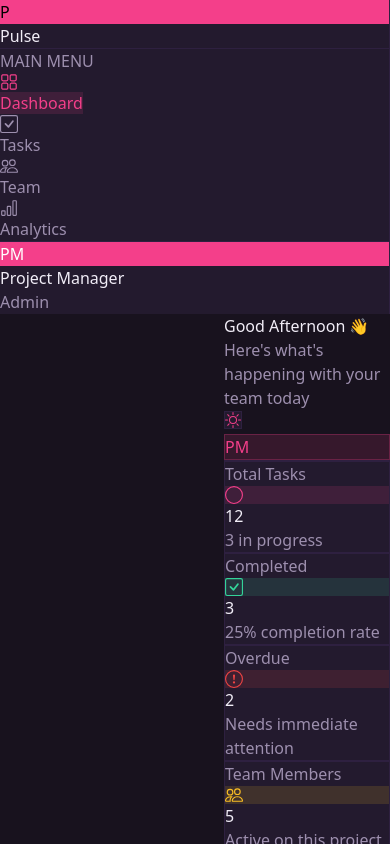
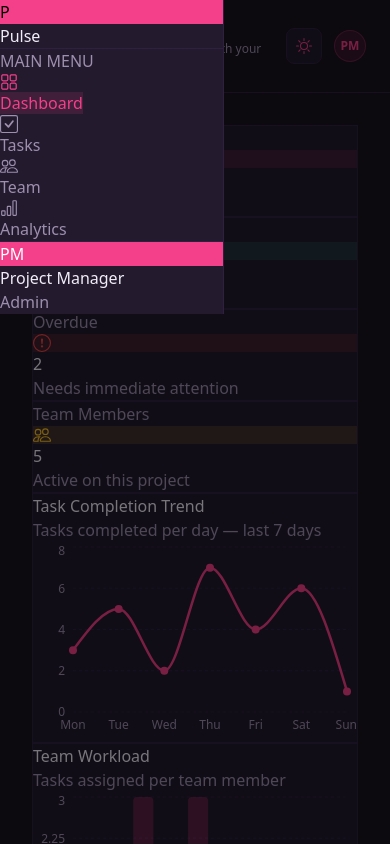
Before and after one commit to munibah1707-cpu/pulse-dashboard, a React (Vite) app: page / in a window 390 px wide. Shown: the top 844 px of the page. Built offline with nearby package versions, Linux system fonts and the light colour scheme.

Commit message:
Task 12: responsive layout, sidebar toggle, mobile overlay

```diff
--- a/src/components/Layout.jsx
+++ b/src/components/Layout.jsx
@@ -1,22 +1,67 @@
 import Sidebar from './Sidebar'
 import { useTheme } from '../context/ThemeContext'
-import { BsSun, BsMoon } from 'react-icons/bs'
+import { BsSun, BsMoon, BsList } from 'react-icons/bs'
+import { useState } from 'react'
 
 export default function Layout({ children }) {
   const { isDark, toggleTheme } = useTheme()
+  const [sidebarOpen, setSidebarOpen] = useState(true)
 
   return (
-    <div className="flex min-h-screen" style={{ background: isDark ? '#18121E' : '#F8F5FF' }}>
+    <div style={{ display: 'flex', minHeight: '100vh', background: isDark ? '#18121E' : '#F8F5FF' }}>
+
+      {/* Sidebar */}
+      <div style={{
+        position: 'fixed', top: 0, left: 0, height: '100vh', width: '224px',
+        zIndex: 30,
+        transform: sidebarOpen ? 'translateX(0)' : 'translateX(-100%)',
+        transition: 'transform 0.3s ease',
+      }}>
         <Sidebar />
-      <div className="flex-1 flex flex-col" style={{ marginLeft: '224px' }}>
+      </div>
+
+      {/* Spacer for desktop only */}
+      {sidebarOpen && window.innerWidth >= 900 && (
+        <div style={{ width: '224px', flexShrink: 0 }} />
+      )}
+
+            {/* Overlay for mobile when sidebar open */}
+      {sidebarOpen && window.innerWidth < 900 && (
+        <div onClick={() => setSidebarOpen(false)} style={{
+          position: 'fixed', inset: 0, background: 'rgba(0,0,0,0.5)', zIndex: 20
+        }} />
+      )}
+
+      {/* Main content */}
+      <div style={{ flex: 1, display: 'flex', flexDirection: 'column', minWidth: 0 }}>
+
         {/* Header */}
-        <header className="flex items-center justify-between px-8 py-4 sticky top-0 z-10"
-          style={{
+        <header style={{
+          display: 'flex',
+          alignItems: 'center',
+          justifyContent: 'space-between',
+          padding: '16px 24px',
+          position: 'sticky',
+          top: 0,
+          zIndex: 10,
           background: isDark ? '#18121E' : '#F8F5FF',
           borderBottom: `1px solid ${isDark ? '#2E2040' : '#E8DFF5'}`
         }}>
+          <div style={{ display: 'flex', alignItems: 'center', gap: '12px' }}>
+
+            {/* Toggle sidebar button — always visible */}
+            <button onClick={() => setSidebarOpen(!sidebarOpen)} style={{
+              width: 36, height: 36, borderRadius: 8, cursor: 'pointer',
+              display: 'flex', alignItems: 'center', justifyContent: 'center',
+              background: 'transparent',
+              border: `1px solid ${isDark ? '#2E2040' : '#E8DFF5'}`,
+              color: isDark ? '#9D8FAE' : '#6B5B80',
+            }}>
+              <BsList size={20} />
+            </button>
+
             <div>
-             <h1 className="text-lg font-semibold" style={{ color: isDark ? '#F1EDF7' : '#18121E' }}>
+              <h1 style={{ fontSize: 16, fontWeight: 600, color: isDark ? '#F1EDF7' : '#18121E' }}>
                 {(() => {
                   const hour = new Date().getHours()
                   if (hour < 12) return 'Good Morning 👋'
@@ -24,33 +69,33 @@ export default function Layout({ children }) {
                   return 'Good Evening 👋'
                 })()}
               </h1>
-            <p className="text-xs" style={{ color: isDark ? '#9D8FAE' : '#6B5B80' }}>
+              <p style={{ fontSize: 12, color: isDark ? '#9D8FAE' : '#6B5B80' }}>
                 Here's what's happening with your team today
               </p>
             </div>
-          <div className="flex items-center gap-3">
-            {/* Theme toggle */}
-            <button
-              onClick={toggleTheme}
-              className="w-9 h-9 rounded-lg flex items-center justify-center transition-all duration-200"
-              style={{
+          </div>
+
+          <div style={{ display: 'flex', alignItems: 'center', gap: 12 }}>
+            <button onClick={toggleTheme} style={{
+              width: 36, height: 36, borderRadius: 8, cursor: 'pointer',
+              display: 'flex', alignItems: 'center', justifyContent: 'center',
               background: isDark ? '#231A2E' : '#EDE6F5',
               color: isDark ? '#F43F8A' : '#9D8FAE',
               border: `1px solid ${isDark ? '#2E2040' : '#D8CCE8'}`
             }}>
               {isDark ? <BsSun size={16} /> : <BsMoon size={16} />}
             </button>
-
-            {/* Avatar */}
-            <div className="w-8 h-8 rounded-full flex items-center justify-center text-xs font-bold"
-              style={{ background: '#F43F8A22', color: '#F43F8A', border: '1px solid #F43F8A44' }}>
-              PM
-            </div>
+            <div style={{
+              width: 32, height: 32, borderRadius: '50%',
+              display: 'flex', alignItems: 'center', justifyContent: 'center',
+              fontSize: 12, fontWeight: 700,
+              background: '#F43F8A22', color: '#F43F8A', border: '1px solid #F43F8A44'
+            }}>PM</div>
           </div>
         </header>
 
         {/* Page content */}
-        <main className="flex-1 p-8">
+        <main style={{ flex: 1, padding: '32px' }}>
           {children}
         </main>
       </div>
--- a/src/components/StatCard.jsx
+++ b/src/components/StatCard.jsx
@@ -4,7 +4,7 @@ export default function StatCard({ title, value, subtitle, icon, accentColor })
   const { isDark } = useTheme()
 
   return (
-    <div className="rounded-xl p-5 flex flex-col gap-3 transition-all duration-200"
+        <div className="rounded-xl p-5 flex flex-col gap-3 transition-all duration-200 min-w-0"
       style={{
         background: isDark ? '#231A2E' : '#FFFFFF',
         border: `1px solid ${isDark ? '#2E2040' : '#E8DFF5'}`,
--- a/src/pages/Dashboard.jsx
+++ b/src/pages/Dashboard.jsx
@@ -20,7 +20,7 @@ export default function Dashboard() {
     <div className="flex flex-col gap-6">
 
       {/* Stat Cards */}
-      <div className="grid grid-cols-4 gap-4">
+            <div className="grid grid-cols-2 lg:grid-cols-4 gap-4">
         <StatCard
           title="Total Tasks"
           value={totalTasks}
@@ -52,13 +52,13 @@ export default function Dashboard() {
       </div>
 
         {/* Charts Row */}
-      <div className="grid grid-cols-2 gap-4">
+            <div className="grid grid-cols-1 lg:grid-cols-2 gap-4">
         <TaskTrendChart />
         <WorkloadChart />
       </div>
 
        {/* Bottom Row */}
-      <div className="grid grid-cols-3 gap-4">
+          <div className="grid grid-cols-1 lg:grid-cols-3 gap-4">
         <StatusDonut />
         <div className="col-span-2">
           <ActivityFeed />
```
Lines whose indentation alone changed are shown as unchanged.
